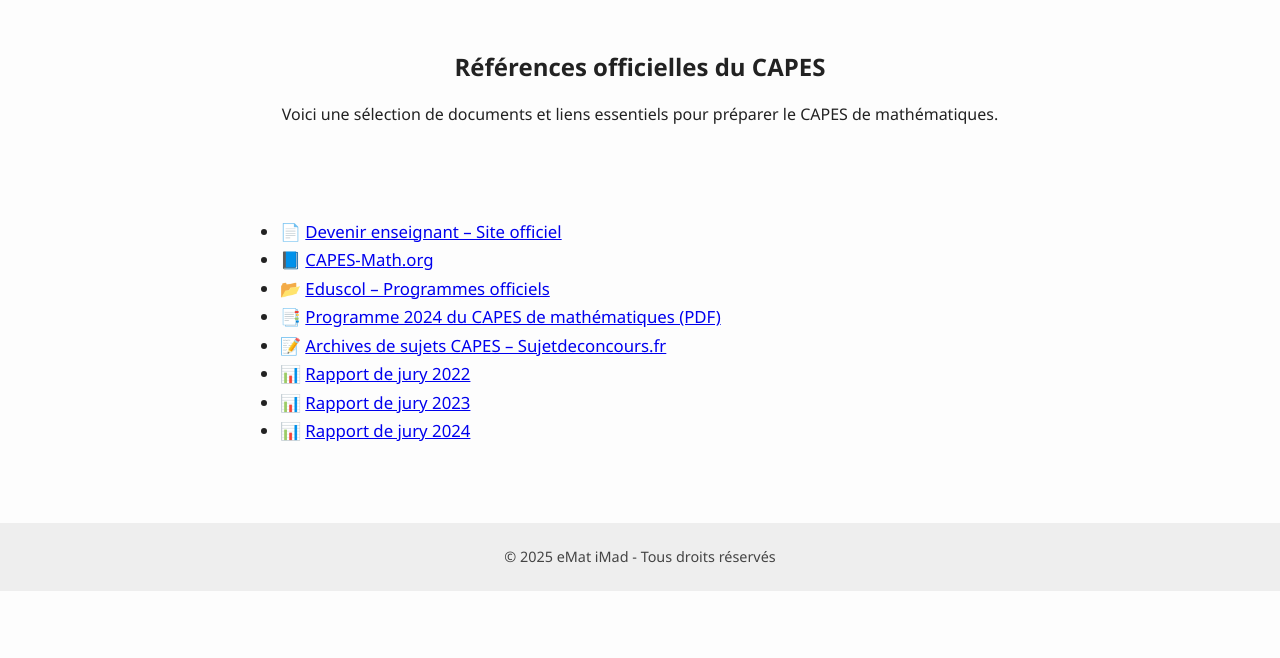
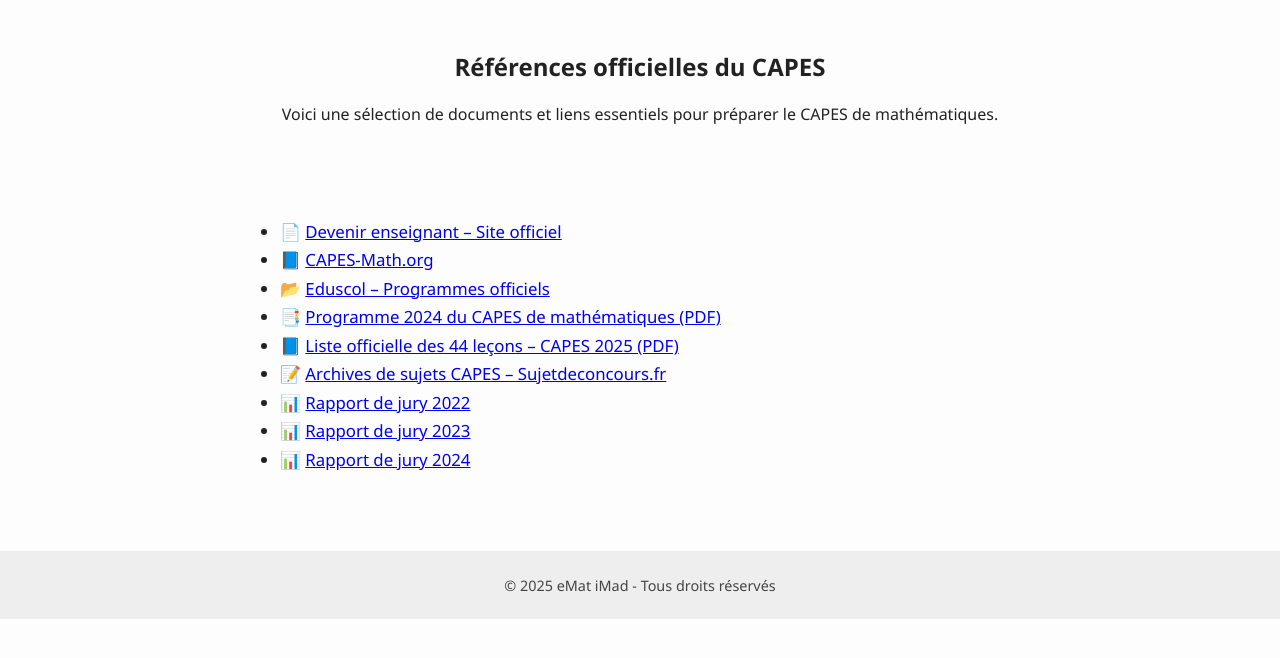
Before and after one commit to NaMaaaaa/mywebsite, a plain HTML site: page references.html in a window 1280 px wide. Shown: the part 82-740 px from the top of the page. Drawn offline with Linux system fonts and the light colour scheme.

Commit message:
Update references.html

```diff
--- a/references.html
+++ b/references.html
@@ -51,6 +51,9 @@
         <li>📘 <a href="https://capes-math.org" target="_blank">CAPES-Math.org</a></li>
         <li>📂 <a href="https://eduscol.education.fr" target="_blank">Eduscol – Programmes officiels</a></li>
         <li>📑 <a href="https://media.devenirenseignant.gouv.fr/file/capes_externe/67/0/p2024_capes_ext_maths_1595670.pdf" target="_blank">Programme 2024 du CAPES de mathématiques (PDF)</a></li>
+        <li>📘 <a href="https://capes-math.org/data/uploads/oraux/exposes_2025.pdf" target="_blank">
+        Liste officielle des 44 leçons – CAPES 2025 (PDF)
+        </a></li>
         <li>📝 <a href="https://www.sujetsdeconcours.fr" target="_blank">Archives de sujets CAPES – Sujetdeconcours.fr</a></li>
         <li>📊 <a href="rapport_2022.pdf" target="_blank">Rapport de jury 2022</a></li>
         <li>📊 <a href="rapport_2023.pdf" target="_blank">Rapport de jury 2023</a></li>
```
